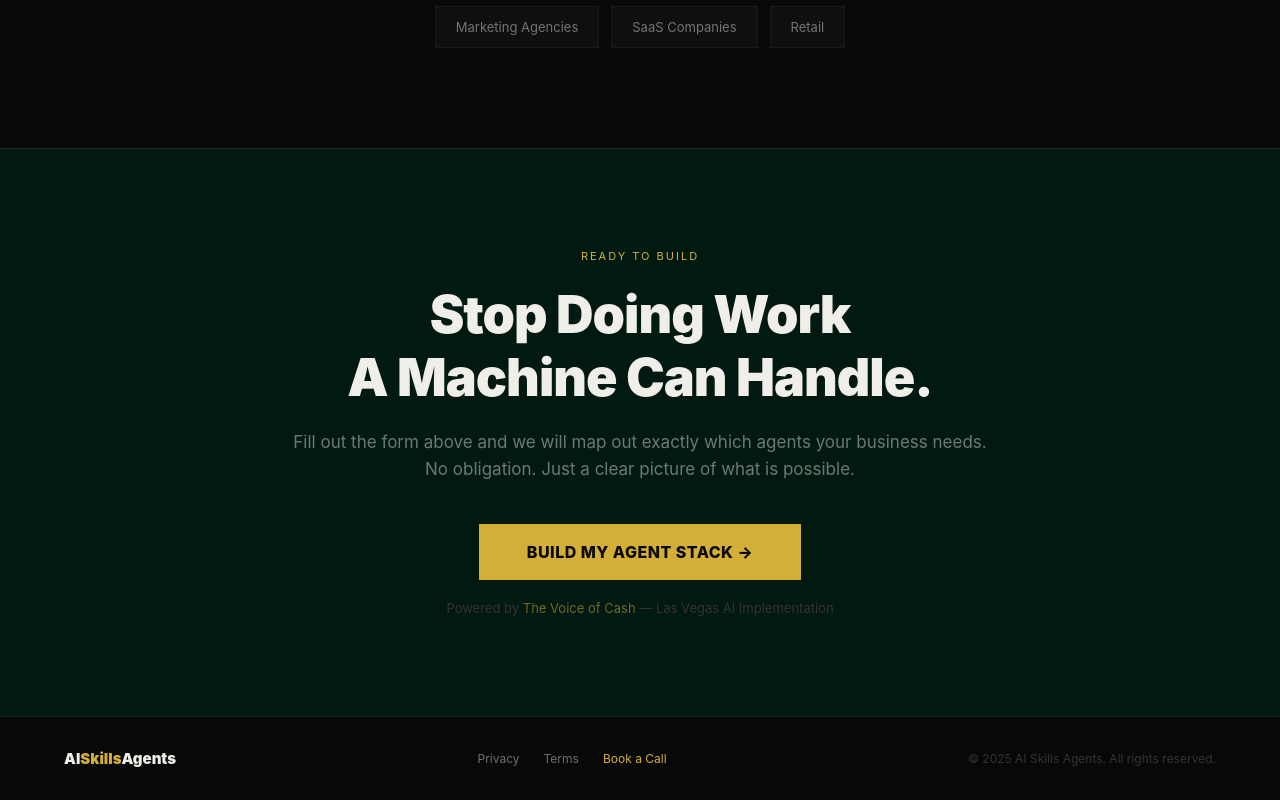
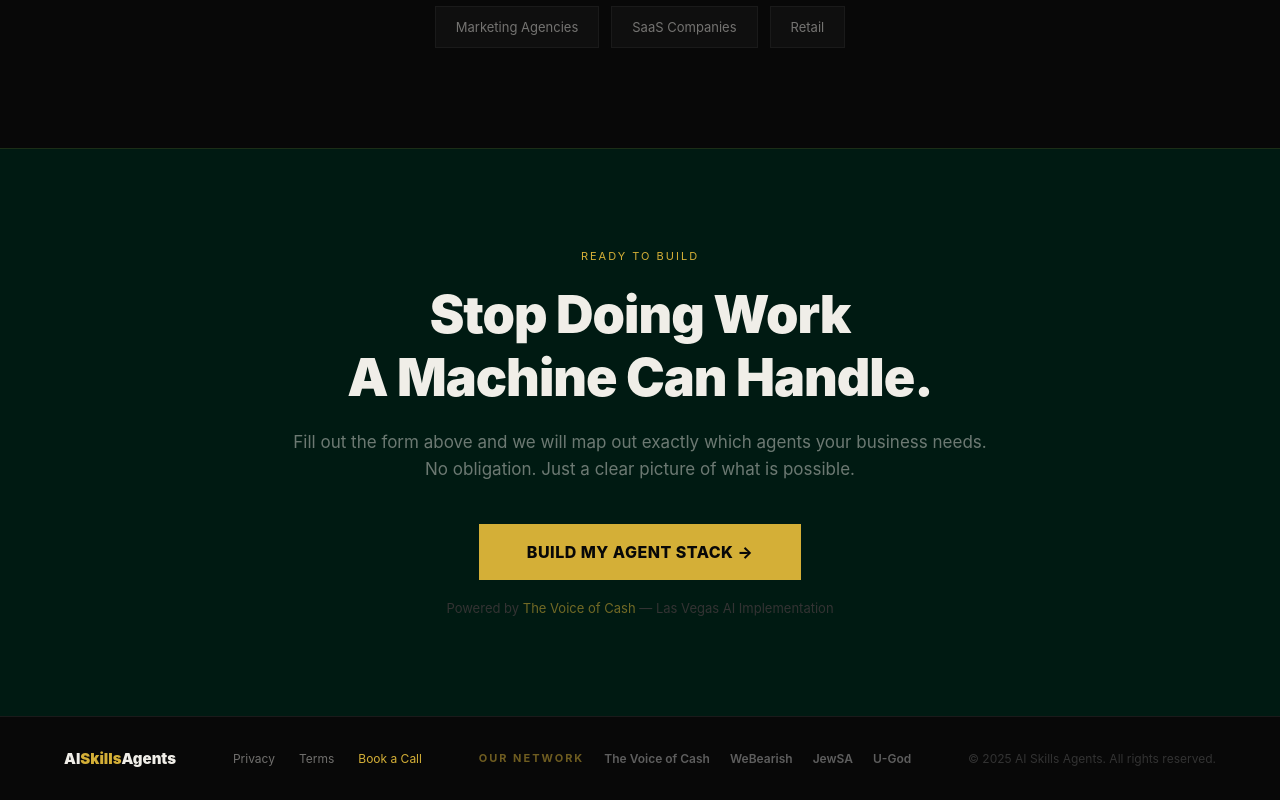
Before and after one commit to abigailleahgoldberg/aiskillsagents, a Next.js app: page / in a window 1280 px wide. Shown: the part 2907-3707 px from the top of the page. Built offline with nearby package versions, Linux system fonts and the light colour scheme.

Commit message:
Add Our Network cross-links to footer — DA building

```diff
--- a/app/page.tsx
+++ b/app/page.tsx
@@ -293,6 +293,12 @@ export default function Home() {
           <a href="/terms" style={{ color:MUTED, textDecoration:"none" }}>Terms</a>
           <a href="https://thevoiceofcash.com/consultation" target="_blank" rel="noopener noreferrer" style={{ color:G, textDecoration:"none" }}>Book a Call</a>
         </div>
+        <div style={{ display:"flex", gap:20, flexWrap:"wrap", alignItems:"center" }}>
+          <span style={{ fontSize:11, letterSpacing:"2px", fontWeight:700, color:"rgba(212,175,55,0.5)" }}>OUR NETWORK</span>
+          {[["The Voice of Cash","https://www.thevoiceofcash.com"],["WeBearish","https://www.webearish.com"],["JewSA","https://www.jewsa.com"],["U-God","https://u-god.com"]].map(([label,href]) => (
+            <a key={href} href={href} target="_blank" rel="noopener noreferrer" style={{ fontSize:12, color:"rgba(255,255,255,0.35)", textDecoration:"none", fontWeight:600 }}>{label}</a>
+          ))}
+        </div>
         <div style={{ fontSize:12, color:"#333" }}>© 2025 AI Skills Agents. All rights reserved.</div>
       </footer>
 
```
